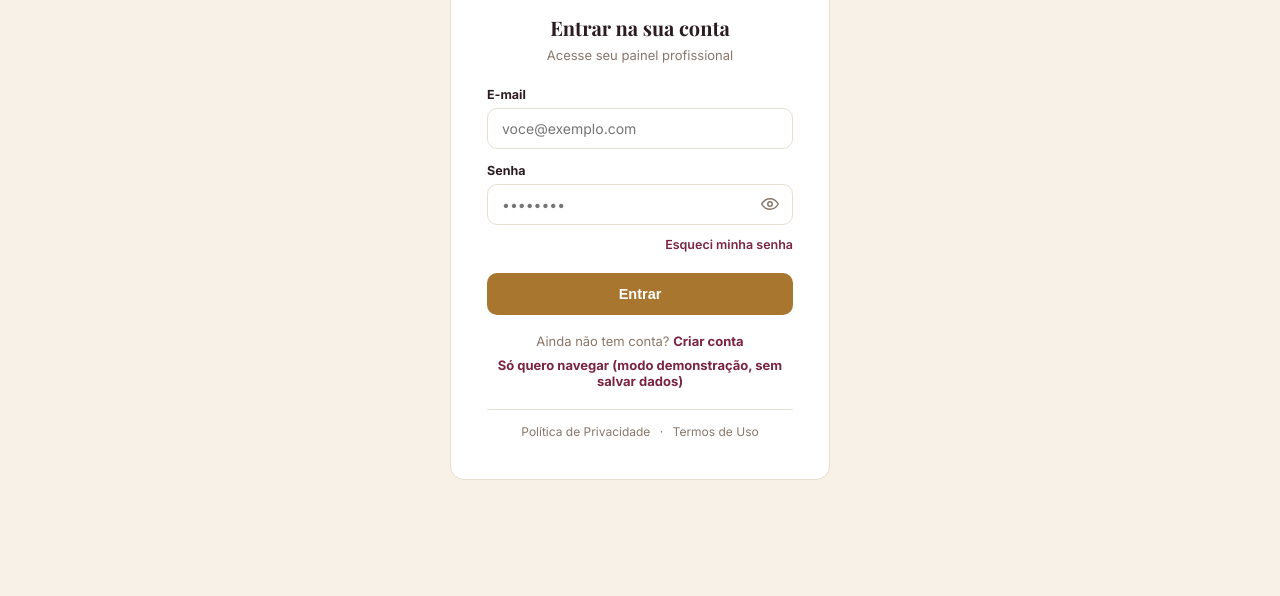
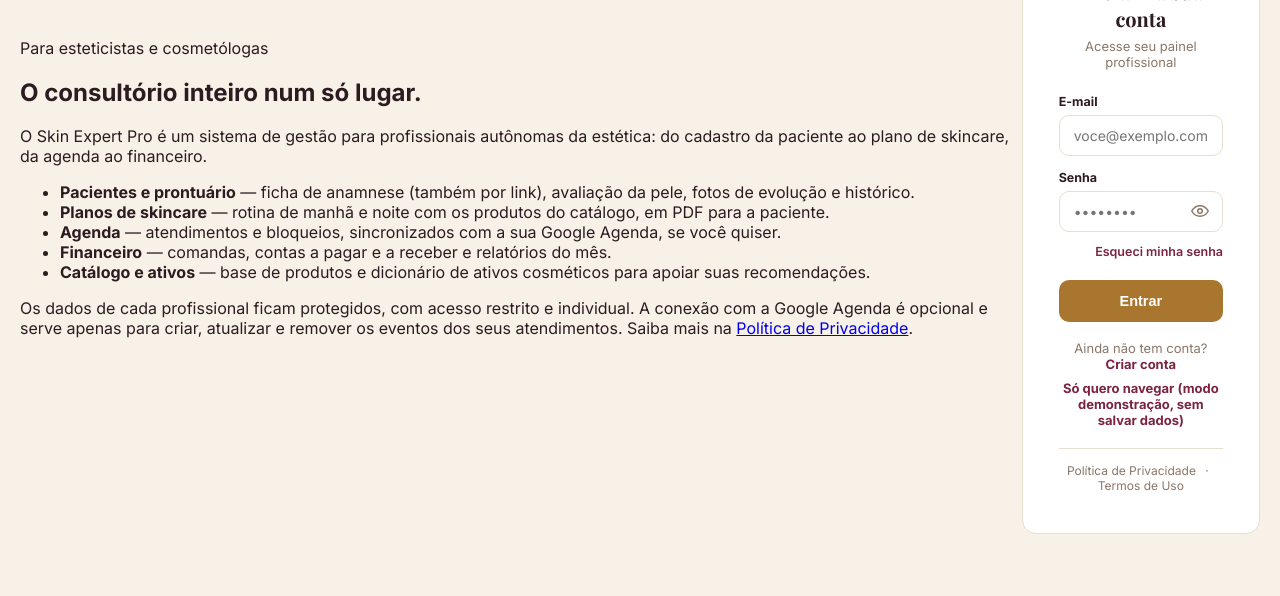
Before and after one commit to skinexpertpro/skinexpertpro, a plain HTML site: page index.html in a window 1280 px wide. Shown: the part 204-800 px from the top of the page. Drawn offline with nearby package versions, Linux system fonts and the light colour scheme; a script that the page names is missing; a web font is replaced by a local one.

Commit message:
Add files via upload

```diff
--- a/index.html
+++ b/index.html
@@ -3,7 +3,8 @@
 <head>
 <meta charset="UTF-8">
 <meta name="viewport" content="width=device-width, initial-scale=1.0">
-<title>Skin Expert Pro</title>
+<title>Skin Expert Pro · Gestão para profissionais da estética</title>
+<meta name="description" content="Sistema de gestão para esteticistas: pacientes, anamnese, planos de skincare, agenda integrada à Google Agenda e financeiro.">
 <link rel="preconnect" href="https://fonts.googleapis.com">
 <link rel="preconnect" href="https://fonts.gstatic.com" crossorigin>
 <link href="https://fonts.googleapis.com/css2?family=Playfair+Display:ital,wght@0,600;0,700;0,800;1,600&family=Inter:wght@400;500;600;700;800&display=swap" rel="stylesheet">
@@ -19,7 +20,7 @@
 <link rel="stylesheet" href="css/planos.css?v=20261006a">
 <link rel="stylesheet" href="css/financeiro.css?v=20261015a">
 <link rel="stylesheet" href="css/mensagens.css?v=20261008a">
-<link rel="stylesheet" href="css/login.css?v=20261016a">
+<link rel="stylesheet" href="css/login.css?v=20261019a">
 <link rel="stylesheet" href="css/meu-negocio.css?v=20261007a">
 <link rel="stylesheet" href="css/modais.css?v=20261006a">
 <link rel="stylesheet" href="css/celular.css?v=20261006a">
@@ -28,6 +29,19 @@
 
 <!-- ================= TELA DE LOGIN / CADASTRO ================= -->
 <div class="auth-screen" id="authScreen">
+  <section class="auth-intro" aria-labelledby="authIntroTitulo">
+    <div class="auth-intro-tag">Para esteticistas e cosmetólogas</div>
+    <h1 id="authIntroTitulo">O consultório inteiro num só lugar.</h1>
+    <p class="auth-intro-lead">O Skin Expert Pro é um sistema de gestão para profissionais autônomas da estética: do cadastro da paciente ao plano de skincare, da agenda ao financeiro.</p>
+    <ul class="auth-intro-lista">
+      <li><strong>Pacientes e prontuário</strong> — ficha de anamnese (também por link), avaliação da pele, fotos de evolução e histórico.</li>
+      <li><strong>Planos de skincare</strong> — rotina de manhã e noite com os produtos do catálogo, em PDF para a paciente.</li>
+      <li><strong>Agenda</strong> — atendimentos e bloqueios, sincronizados com a sua Google Agenda, se você quiser.</li>
+      <li><strong>Financeiro</strong> — comandas, contas a pagar e a receber e relatórios do mês.</li>
+      <li><strong>Catálogo e ativos</strong> — base de produtos e dicionário de ativos cosméticos para apoiar suas recomendações.</li>
+    </ul>
+    <p class="auth-intro-nota">Os dados de cada profissional ficam protegidos, com acesso restrito e individual. A conexão com a Google Agenda é opcional e serve apenas para criar, atualizar e remover os eventos dos seus atendimentos. Saiba mais na <a href="privacidade.html">Política de Privacidade</a>.</p>
+  </section>
   <div class="auth-box">
     <div class="auth-logo">
       <div class="brand-logo"></div>
```
